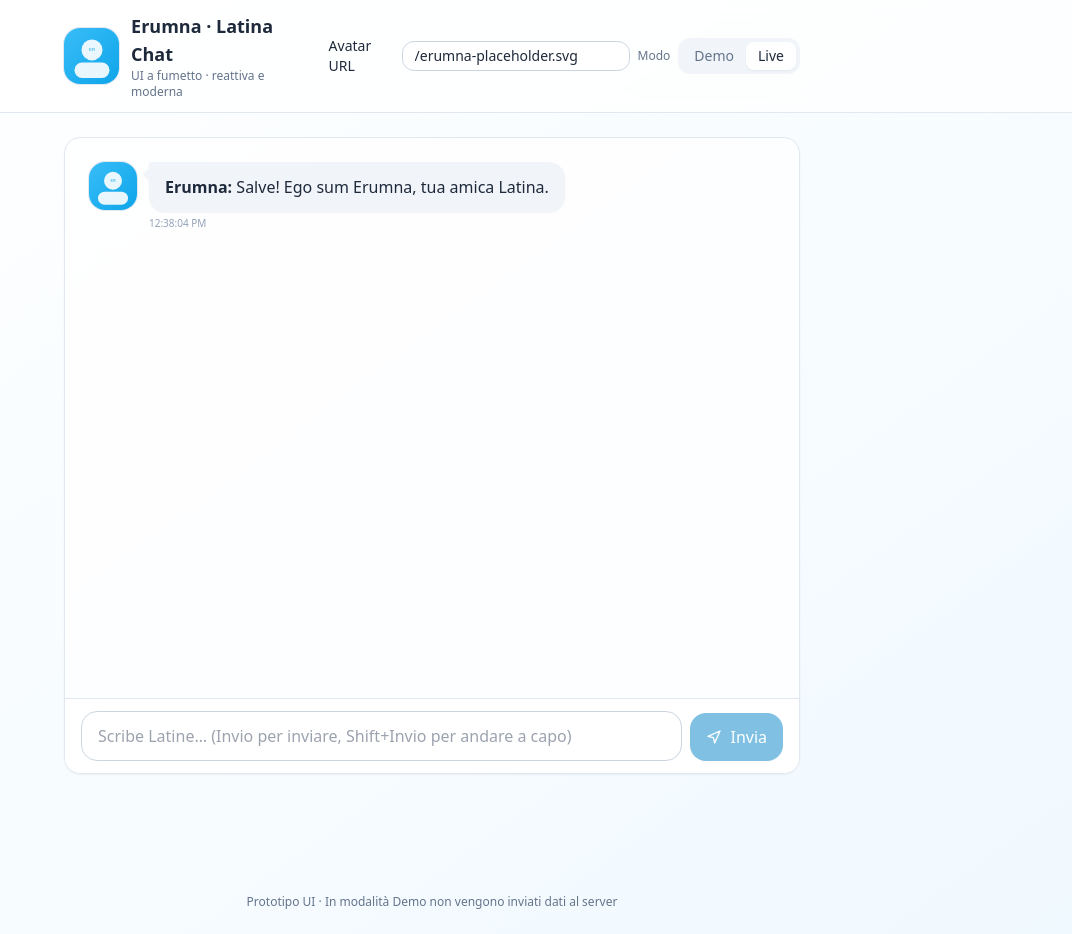
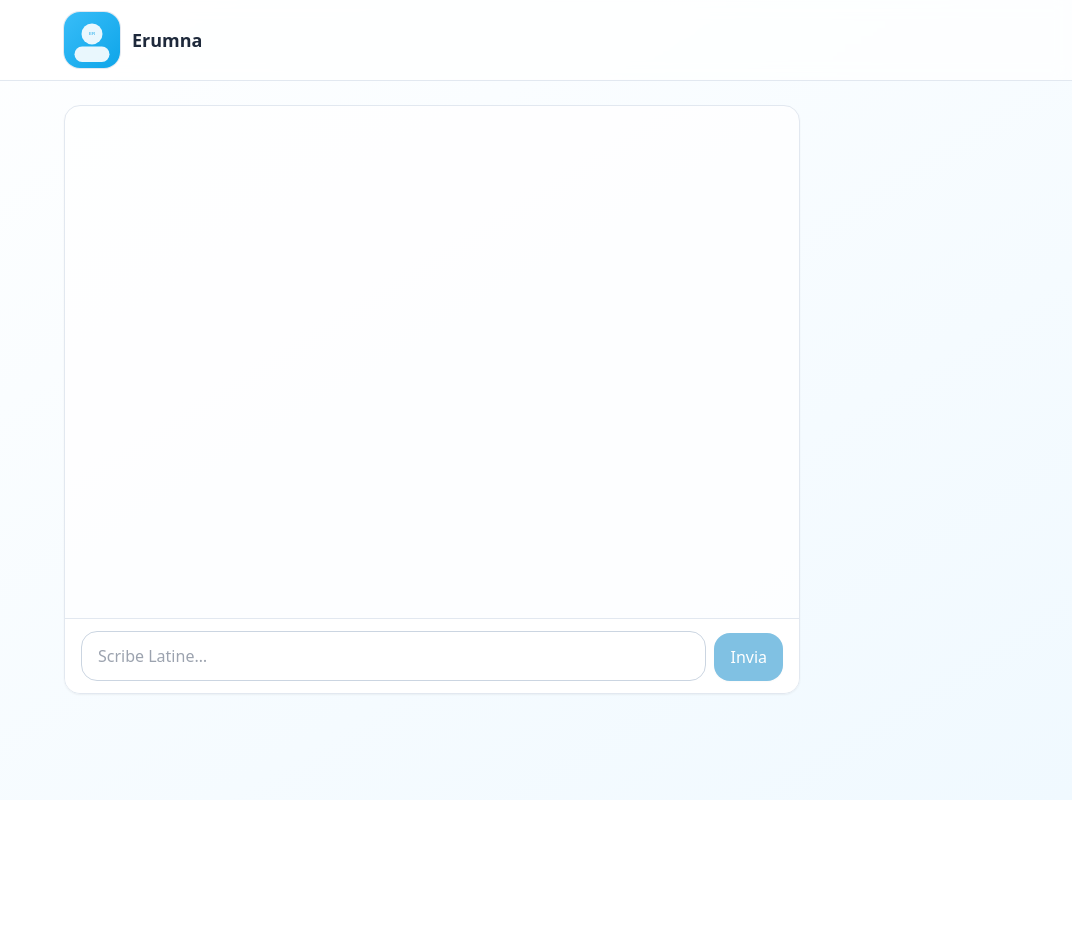
Before and after one commit to simonenieddu/Erumna-chat, a Next.js app: page /chat in a window 1280 px wide. Shown: the whole page, without its empty margins (208-1280 px from the left). After the commit the page ends 800 px from the top, so only its background shows below. Built offline with nearby package versions, Linux system fonts and the light colour scheme.

Commit message:
Update ErumnaChat.tsx

```diff
--- a/components/ErumnaChat.tsx
+++ b/components/ErumnaChat.tsx
@@ -2,23 +2,12 @@
 
 import { useEffect, useRef, useState } from "react";
 
-const demoReplies = [
-  "Salve! Ego sum Erumna. Quid hodie discere vis?",
-  "Latine respondeo celeriter et blande. ☺︎",
-  "Possum explicare grammaticam, vocabula, vel historiam litterarum.",
-  "Si vis, docebo te etiam iocose!",
-];
-
 type Msg = { id: number; role: "user" | "assistant"; text: string; ts: Date };
 
 export default function ErumnaChat() {
-  const [messages, setMessages] = useState<Msg[]>([
-    { id: 1, role: "assistant", text: "Salve! Ego sum Erumna, tua amica Latina.", ts: new Date() },
-  ]);
+  const [messages, setMessages] = useState<Msg[]>([]);
   const [input, setInput] = useState("");
   const [isSending, setIsSending] = useState(false);
-  const [mode, setMode] = useState<"demo" | "live">("live");
-  const [avatarUrl, setAvatarUrl] = useState("/erumna-placeholder.svg");
   const listRef = useRef<HTMLDivElement>(null);
 
   useEffect(() => {
@@ -34,28 +23,18 @@ export default function ErumnaChat() {
 
     setIsSending(true);
     try {
-      let reply = "";
-      if (mode === "demo") {
-        await new Promise((r) => setTimeout(r, 600));
-        reply = demoReplies[Math.floor(Math.random() * demoReplies.length)];
-      } else {
       const res = await fetch("/api/chat", {
         method: "POST",
         headers: { "Content-Type": "application/json" },
         body: JSON.stringify({ message: text }),
       });
+      if (!res.ok) throw new Error("server");
       const data = await res.json();
-        reply = data?.reply ?? "(nessuna risposta dal server)";
-      }
-      const botMsg: Msg = { id: Date.now() + 1, role: "assistant", text: reply, ts: new Date() };
+      const replyText = typeof data?.reply === "string" ? data.reply : "(Servizio non disponibile)";
+      const botMsg: Msg = { id: Date.now() + 1, role: "assistant", text: replyText, ts: new Date() };
       setMessages((m) => [...m, botMsg]);
-    } catch (err) {
-      const botMsg: Msg = {
-        id: Date.now() + 2,
-        role: "assistant",
-        text: "(Errore di rete. Controlla BACKEND_URL su Vercel o riprova.)",
-        ts: new Date(),
-      };
+    } catch {
+      const botMsg: Msg = { id: Date.now() + 2, role: "assistant", text: "(Errore di comunicazione)", ts: new Date() };
       setMessages((m) => [...m, botMsg]);
     } finally {
       setIsSending(false);
@@ -71,161 +50,65 @@ export default function ErumnaChat() {
 
   return (
     <div className="min-h-screen bg-gradient-to-br from-white to-sky-50 text-slate-800">
-      <header className="sticky top-0 z-10 backdrop-blur supports-[backdrop-filter]:bg-white/70 bg-white/60 border-b border-slate-200">
-        <div className="mx-auto max-w-3xl px-4 py-3 flex flex-col gap-3 sm:flex-row sm:items-center sm:justify-between">
-          <div className="flex items-center gap-3">
+      <header className="sticky top-0 z-10 backdrop-blur bg-white/70 border-b border-slate-200">
+        <div className="mx-auto max-w-3xl px-4 py-3 flex items-center gap-3">
           <div className="w-14 h-14 rounded-2xl overflow-hidden ring-1 ring-slate-200">
-              <img src={avatarUrl} alt="Erumna avatar" className="w-full h-full object-cover" />
+            <img src="/erumna-placeholder.svg" alt="Erumna avatar" className="w-full h-full object-cover" />
           </div>
-            <div>
-              <h1 className="font-semibold text-lg">Erumna · Latina Chat</h1>
-              <p className="text-xs text-slate-500">UI a fumetto · reattiva e moderna</p>
-            </div>
-          </div>
-
-          <div className="flex flex-col sm:flex-row gap-2 sm:items-center">
-            <label className="flex items-center gap-2 text-sm">
-              <span className="hidden sm:inline">Avatar URL</span>
-              <input
-                className="rounded-xl border border-slate-300 px-3 py-1 text-sm focus:outline-none focus:ring-2 focus:ring-sky-400"
-                value={avatarUrl}
-                onChange={(e) => setAvatarUrl(e.target.value)}
-                placeholder="Incolla qui l'immagine di Erumna"
-              />
-            </label>
-
-            <div className="flex items-center gap-2">
-              <span className="text-xs text-slate-500">Modo</span>
-              <div className="inline-flex rounded-xl bg-slate-100 p-1">
-                {(["demo", "live"] as const).map((m) => (
-                  <button
-                    key={m}
-                    onClick={() => setMode(m)}
-                    className={
-                      "px-3 py-1 text-sm rounded-lg transition " +
-                      (mode === m ? "bg-white shadow-sm" : "text-slate-500 hover:text-slate-700")
-                    }
-                    title={m === "demo" ? "Senza backend" : "Usa /api/chat"}
-                  >
-                    {m === "demo" ? "Demo" : "Live"}
-                  </button>
-                ))}
-              </div>
-            </div>
-          </div>
+          <h1 className="font-semibold text-lg">Erumna</h1>
         </div>
       </header>
 
       <main className="mx-auto max-w-3xl px-4 pb-24 pt-6">
         <div className="rounded-2xl border border-slate-200 bg-white/80 shadow-sm overflow-hidden">
-          <div ref={listRef} className="h-[64vh] sm:h-[70vh] overflow-y-auto px-3 sm:px-6 py-6 space-y-4">
+          <div ref={listRef} className="h-[64vh] overflow-y-auto px-3 sm:px-6 py-6 space-y-4">
             {messages.map((m) =>
               m.role === "assistant" ? (
-                <ErumnaBubble key={m.id} avatarUrl={avatarUrl} text={m.text} ts={m.ts} />
+                <div key={m.id} className="flex items-start gap-3 max-w-[88%]">
+                  <div className="shrink-0 w-12 h-12 rounded-2xl overflow-hidden ring-1 ring-slate-200">
+                    <img src="/erumna-placeholder.svg" alt="Erumna" className="w-full h-full object-cover" />
+                  </div>
+                  <div className="relative">
+                    <div className="rounded-2xl rounded-tl-sm bg-slate-100 px-4 py-3 shadow-sm">
+                      <p className="leading-relaxed"><span className="font-semibold">Erumna:</span> {m.text}</p>
+                    </div>
+                  </div>
+                </div>
               ) : (
-                <UserBubble key={m.id} text={m.text} ts={m.ts} />
+                <div key={m.id} className="flex justify-end">
+                  <div className="max-w-[88%]">
+                    <div className="relative">
+                      <div className="rounded-2xl rounded-tr-sm bg-sky-600 text-white px-4 py-3 shadow-sm">
+                        <p className="leading-relaxed">{m.text}</p>
+                      </div>
+                    </div>
+                  </div>
+                </div>
               )
             )}
-            {isSending && <TypingBubble avatarUrl={avatarUrl} />}
           </div>
 
-          <div className="border-t border-slate-200 bg-white/90 backdrop-blur px-3 sm:px-4 py-3">
+          <div className="border-t border-slate-200 bg-white/90 px-3 sm:px-4 py-3">
             <div className="flex items-end gap-2">
               <textarea
                 value={input}
                 onChange={(e) => setInput(e.target.value)}
                 onKeyDown={handleKey}
                 rows={1}
-                placeholder="Scribe Latine… (Invio per inviare, Shift+Invio per andare a capo)"
+                placeholder="Scribe Latine…"
                 className="flex-1 resize-none rounded-2xl border border-slate-300 bg-white/70 px-4 py-3 focus:outline-none focus:ring-2 focus:ring-sky-400"
               />
               <button
                 onClick={handleSend}
                 disabled={isSending || !input.trim()}
                 className="inline-flex items-center gap-2 rounded-2xl bg-sky-600 text-white px-4 py-3 font-medium shadow-sm disabled:opacity-50 disabled:cursor-not-allowed hover:bg-sky-700 transition"
-                aria-label="Invia messaggio"
               >
-                <SendIcon />
                 Invia
               </button>
             </div>
           </div>
         </div>
       </main>
-
-      <footer className="py-6 text-center text-xs text-slate-500">
-        Prototipo UI · In modalità Demo non vengono inviati dati al server
-      </footer>
     </div>
   );
 }
-
-function ErumnaBubble({ avatarUrl, text, ts }: { avatarUrl: string; text: string; ts: Date }) {
-  return (
-    <div className="flex items-start gap-3 max-w-[88%]">
-      <div className="shrink-0 w-12 h-12 rounded-2xl overflow-hidden ring-1 ring-slate-200">
-        <img src={avatarUrl} alt="Erumna" className="w-full h-full object-cover" />
-      </div>
-      <div className="relative">
-        <div className="rounded-2xl rounded-tl-sm bg-slate-100 px-4 py-3 shadow-sm">
-          <p className="leading-relaxed">
-            <span className="font-semibold">Erumna:</span> {text}
-          </p>
-        </div>
-        <div className="absolute -left-1 top-2 w-2 h-2 bg-slate-100 rotate-45 shadow-sm" />
-        <time className="mt-1 block text-[10px] text-slate-400">{ts.toLocaleTimeString()}</time>
-      </div>
-    </div>
-  );
-}
-
-function UserBubble({ text, ts }: { text: string; ts: Date }) {
-  return (
-    <div className="flex justify-end">
-      <div className="max-w-[88%]">
-        <div className="relative">
-          <div className="rounded-2xl rounded-tr-sm bg-sky-600 text-white px-4 py-3 shadow-sm">
-            <p className="leading-relaxed">{text}</p>
-          </div>
-          <div className="absolute -right-1 top-2 w-2 h-2 bg-sky-600 rotate-45 shadow-sm" />
-        </div>
-        <time className="mt-1 block text-right text-[10px] text-slate-400">{ts.toLocaleTimeString()}</time>
-      </div>
-    </div>
-  );
-}
-
-function TypingBubble({ avatarUrl }: { avatarUrl: string }) {
-  return (
-    <div className="flex items-start gap-3 max-w-[88%]">
-      <div className="shrink-0 w-12 h-12 rounded-2xl overflow-hidden ring-1 ring-slate-200">
-        <img src={avatarUrl} alt="Erumna" className="w-full h-full object-cover" />
-      </div>
-      <div className="relative">
-        <div className="rounded-2xl rounded-tl-sm bg-slate-100 px-4 py-3 shadow-sm">
-          <div className="flex items-center gap-1">
-            <Dot /> <Dot className="animation-delay-150" /> <Dot className="animation-delay-300" />
-          </div>
-        </div>
-        <div className="absolute -left-1 top-2 w-2 h-2 bg-slate-100 rotate-45 shadow-sm" />
-      </div>
-    </div>
-  );
-}
-
-function Dot({ className = "" }) {
-  return (
-    <span
-      className={"inline-block w-2 h-2 rounded-full bg-slate-400 animate-bounce " + className}
-      aria-hidden
-    />
-  );
-}
-
-function SendIcon() {
-  return (
-    <svg width="16" height="16" viewBox="0 0 24 24" fill="none" xmlns="http://www.w3.org/2000/svg" aria-hidden>
-      <path d="M3 11L21 3L13 21L11 13L3 11Z" stroke="currentColor" strokeWidth="2" strokeLinecap="round" strokeLinejoin="round" />
-    </svg>
-  );
-}
```
Lines whose indentation alone changed are shown as unchanged.
